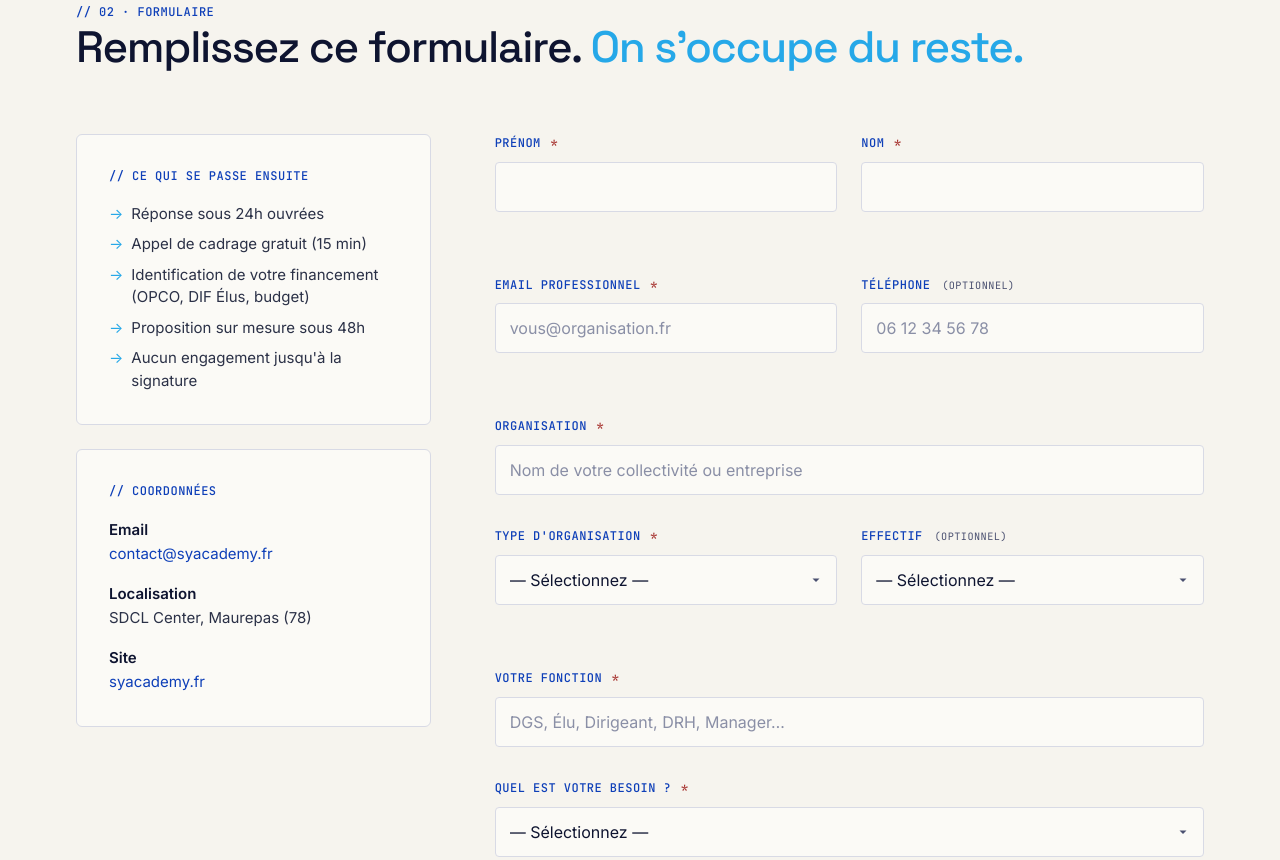
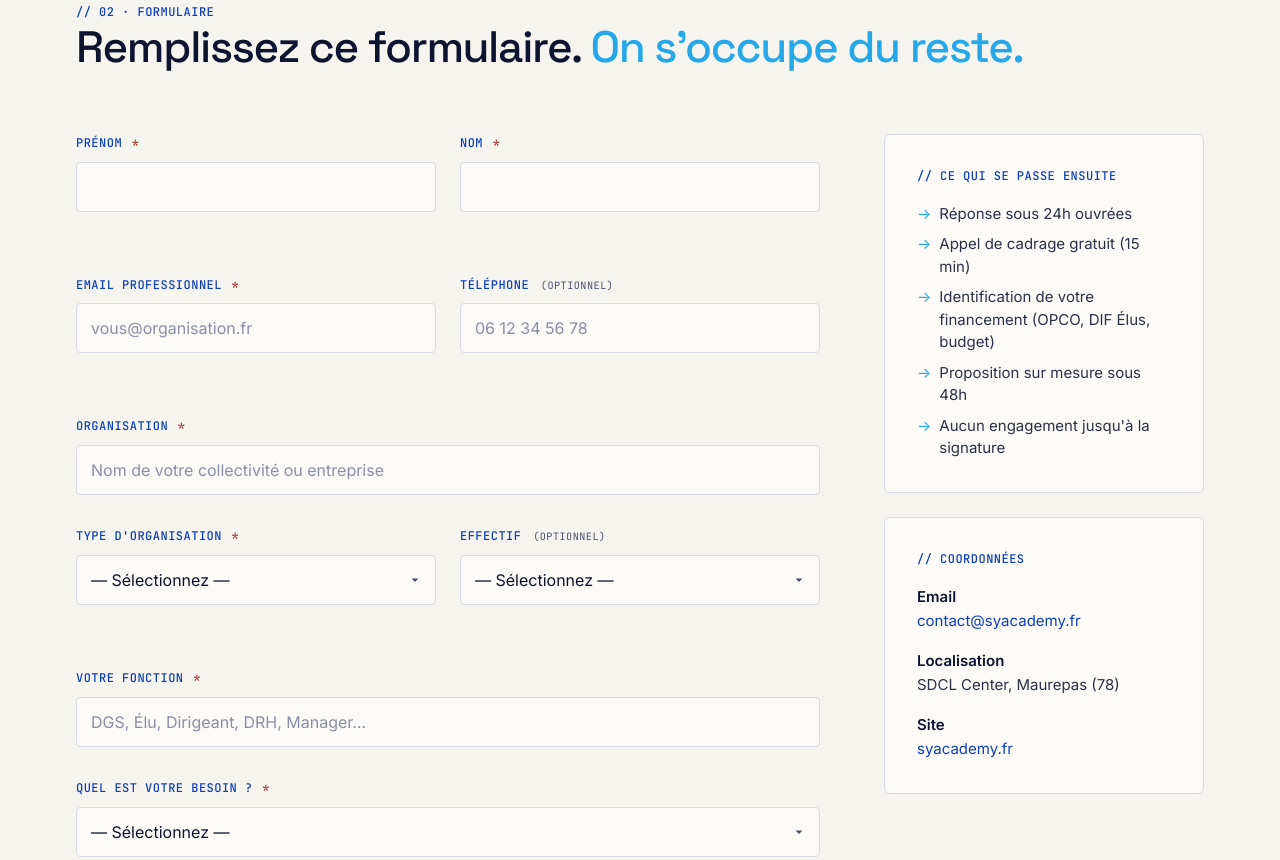
Before and after one commit to sofianelenormand-glitch/sy-academy-site, a plain HTML site: page contact.html in a window 1280 px wide. Shown: the part 972-1832 px from the top of the page. Drawn offline with Linux system fonts and the light colour scheme.

Commit message:
fix(bloc6): contact — form large à gauche, aside sticky 320px à droite
- Inversion à nouveau de l'ordre des colonnes : form à GAUCHE
  (large, prend la majorité de la largeur), aside à DROITE
  (compact, 320px fixes)
- Grille passée de 1fr 2fr à minmax(0, 1fr) 320px : le form occupe
  tout l'espace restant, l'aside est dimensionné juste pour ses
  2 cards
- Aside passé en position: sticky (top var(--s-6)) pour rester
  visible pendant que le visiteur descend dans le formulaire
- Cette correction permet aux .form-row internes (Prénom/Nom,
  Email/Tel, Type org/Effectif) d'afficher leurs 2 colonnes côte
  à côte sur desktop, ce qui n'était pas le cas avant car le form
  était dans une colonne trop étroite (2fr partagés)
- Breakpoint tablette : aside repasse sous le form à <1024px

Co-Authored-By: Claude Opus 4.7 (1M context) <noreply@anthropic.com>

```diff
--- a/assets/css/brand.css
+++ b/assets/css/brand.css
@@ -848,13 +848,13 @@ p {
 
 .contact-grid {
   display: grid;
-  grid-template-columns: 1fr 2fr;
+  grid-template-columns: minmax(0, 1fr) 320px;
   gap: var(--s-8);
   margin-top: var(--s-8);
   align-items: start;
 }
 
-@media (max-width: 768px) {
+@media (max-width: 1024px) {
   .contact-grid {
     grid-template-columns: 1fr;
     gap: var(--s-6);
@@ -901,6 +901,14 @@ p {
   display: flex;
   flex-direction: column;
   gap: var(--s-4);
+  position: sticky;
+  top: var(--s-6);
+}
+
+@media (max-width: 1024px) {
+  .contact-info {
+    position: static;
+  }
 }
 
 .info-card {
--- a/contact.html
+++ b/contact.html
@@ -201,36 +201,7 @@
 
         <div class="contact-grid">
 
-          <!-- COL GAUCHE : INFO -->
-          <aside class="contact-info" aria-label="Informations de contact">
-
-            <div class="info-card">
-              <span class="eyebrow">CE QUI SE PASSE ENSUITE</span>
-              <ul class="info-list">
-                <li>Réponse sous 24h ouvrées</li>
-                <li>Appel de cadrage gratuit (15 min)</li>
-                <li>Identification de votre financement (OPCO, DIF Élus, budget)</li>
-                <li>Proposition sur mesure sous 48h</li>
-                <li>Aucun engagement jusqu'à la signature</li>
-              </ul>
-            </div>
-
-            <div class="info-card">
-              <span class="eyebrow">COORDONNÉES</span>
-              <p><strong>Email</strong><br>
-                <a href="mailto:contact@syacademy.fr">contact@syacademy.fr</a>
-              </p>
-              <p><strong>Localisation</strong><br>
-                SDCL Center, Maurepas (78)
-              </p>
-              <p><strong>Site</strong><br>
-                <a href="https://syacademy.fr">syacademy.fr</a>
-              </p>
-            </div>
-
-          </aside>
-
-          <!-- COL DROITE : FORMULAIRE -->
+          <!-- COL GAUCHE : FORMULAIRE -->
           <form class="contact-form"
                 name="contact-general"
                 action="/success.html"
@@ -346,6 +317,35 @@
             <!-- Submit -->
             <button type="submit" class="btn btn-cta btn-arrow">Envoyer ma demande</button>
           </form>
+
+          <!-- COL DROITE : INFO -->
+          <aside class="contact-info" aria-label="Informations de contact">
+
+            <div class="info-card">
+              <span class="eyebrow">CE QUI SE PASSE ENSUITE</span>
+              <ul class="info-list">
+                <li>Réponse sous 24h ouvrées</li>
+                <li>Appel de cadrage gratuit (15 min)</li>
+                <li>Identification de votre financement (OPCO, DIF Élus, budget)</li>
+                <li>Proposition sur mesure sous 48h</li>
+                <li>Aucun engagement jusqu'à la signature</li>
+              </ul>
+            </div>
+
+            <div class="info-card">
+              <span class="eyebrow">COORDONNÉES</span>
+              <p><strong>Email</strong><br>
+                <a href="mailto:contact@syacademy.fr">contact@syacademy.fr</a>
+              </p>
+              <p><strong>Localisation</strong><br>
+                SDCL Center, Maurepas (78)
+              </p>
+              <p><strong>Site</strong><br>
+                <a href="https://syacademy.fr">syacademy.fr</a>
+              </p>
+            </div>
+
+          </aside>
 
         </div>
       </div>
```
